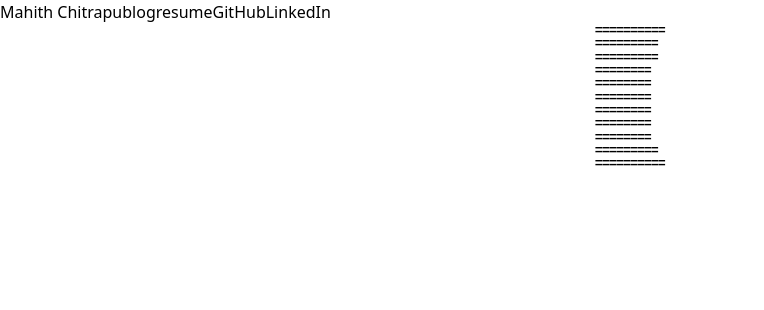
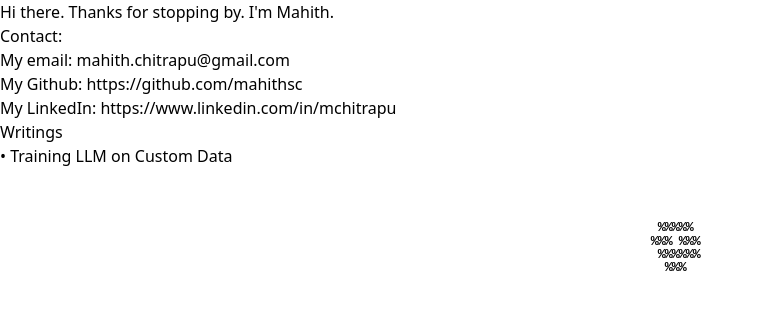
Before and after one commit to mahithsc/blog, a React (Vite) app: page / in a window 1280 px wide. Shown: the top 310 px of the page, without its empty margins (0-764 px from the left). Built offline with nearby package versions, Linux system fonts and the light colour scheme.

Commit message:
updating react router DOM

```diff
--- a/package.json
+++ b/package.json
@@ -19,7 +19,7 @@
     "react": "^18.2.0",
     "react-dom": "^18.2.0",
     "react-markdown": "^8.0.7",
-    "react-router-dom": "^6.15.0",
+    "react-router-dom": "^6.18.0",
     "remark-gfm": "^3.0.1",
     "sort-by": "^1.2.0",
     "three": "^0.154.0"
--- a/src/main.tsx
+++ b/src/main.tsx
@@ -22,7 +22,6 @@ const router = createBrowserRouter([
 
 ReactDOM.createRoot(document.getElementById('root') as HTMLElement).render(
   <React.StrictMode>
-    <Header/>
     <RouterProvider router={router} />
   </React.StrictMode>,
 )
--- a/src/pages/index.tsx
+++ b/src/pages/index.tsx
@@ -1,6 +1,6 @@
 import { useRef, useState } from 'react'
 import { Canvas, useFrame } from '@react-three/fiber'
-import { AsciiRenderer, OrbitControls } from '@react-three/drei'
+import { AsciiRenderer, OrbitControls, PerspectiveCamera, Torus } from '@react-three/drei'
 
 
 function Box(props: any) {
@@ -11,20 +11,43 @@ function Box(props: any) {
     useFrame((_state, delta) => (ref.current.rotation.y += delta))
     // Return the view, these are regular Threejs elements expressed in JSX
     return (
-        <mesh {...props} ref={ref}>
-            <torusGeometry args={[10, 3, 16, 100]} />
-            <meshStandardMaterial color='orange' />
-        </mesh>
+        // <mesh {...props} ref={ref}>
+        //     <torusGeometry args={[10, 3, 16, 100]} />
+        //     <meshStandardMaterial color='orange' />
+        // </mesh>
+
+        <Torus args={[1, 0.4, 16, 100]} ref={ref}>
+            <meshStandardMaterial color={'#FF4500'} />
+        </Torus>
     )
 }
 
 const Index = () => {
 
     const [invert, _setInvert] = useState<boolean>(false)
+
     return (
 
-        <div className="h-screen">
+        <div className="h-screen flex">
+            <div className='flex-1 px-10'>
+                <div className='font-bold text-lg mt-5'>Hi there. Thanks for stopping by. I'm Mahith. </div>
 
+                <div className='mt-5'>Contact:</div>
+                <div className='px-5 mt-1'>
+                    <div className='text-sm'>My email: <a className='underline text-blue-700'>mahith.chitrapu@gmail.com</a></div>
+                    <div className='text-sm'>My Github: <a className='underline text-blue-700' href='https://github.com/mahithsc'>https://github.com/mahithsc</a></div>
+                    <div className='text-sm'>My LinkedIn: <a className='underline text-blue-700' href='https://www.linkedin.com/in/mchitrapu'>https://www.linkedin.com/in/mchitrapu</a></div>
+                </div>
+
+
+                <div className='mt-5'>Writings</div>
+                <ul className='px-5 mt-1'>
+                    <li>{'\u2022'} <a>Training LLM on Custom Data</a></li>
+                </ul>
+            </div>
+
+
+            <div className='absolute top-0 right-0 w-1/2 h-screen'>
                 <Canvas style={{ width: '100%', height: '100%', fontWeight: 'bold' }}>
                     <AsciiRenderer
                         characters=' .:-+*=%@#'
@@ -35,10 +58,12 @@ const Index = () => {
                     <ambientLight intensity={0.5} />
                     <spotLight position={[10, 10, 10]} angle={0.15} penumbra={1} />
                     <pointLight position={[-10, -10, -10]} />
-                {/* <Box position={[-1.2, 0, 0]} /> */}
-                <Box position={[0, 0, 0]} />
+                    <PerspectiveCamera position={[0, 0, 0]} />
+                    <Box />
                     <OrbitControls />
                 </Canvas>
+            </div>
+
         </div>
     )
 }
```
Also changed, not shown: 1 other file (tests, documents, lock files or other folders). Lines whose indentation alone changed are shown as unchanged.
